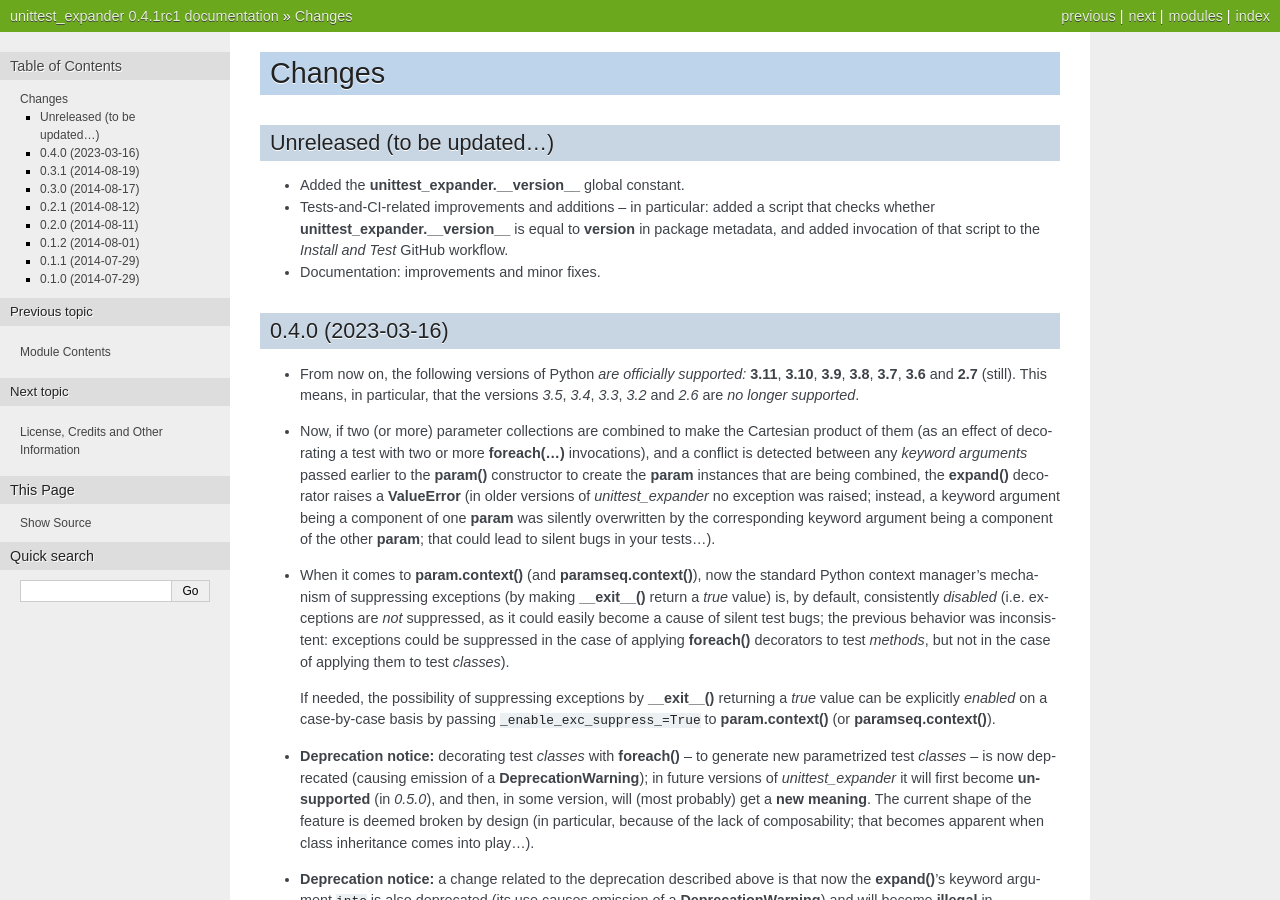
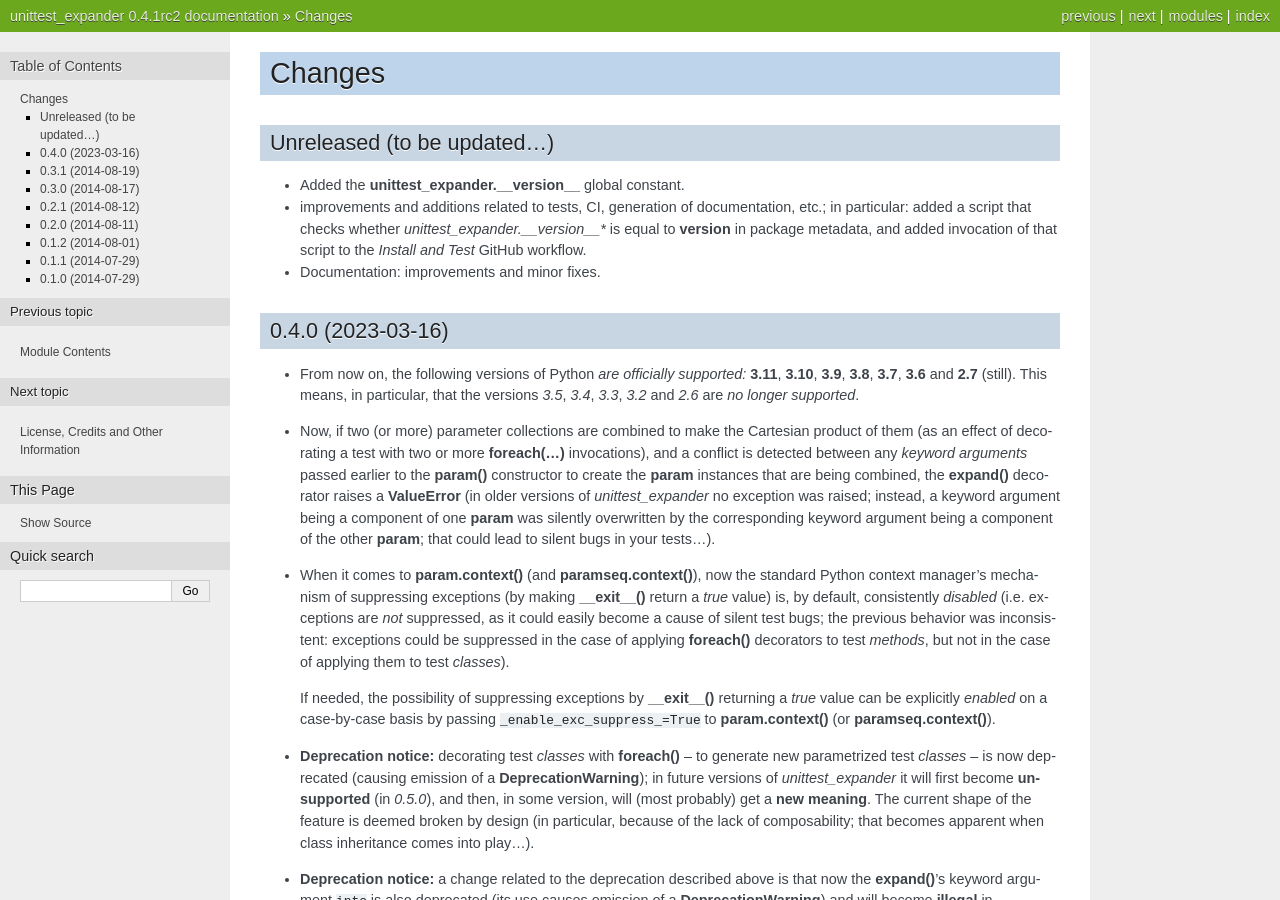
Before and after one commit to zuo/unittest_expander, a Sphinx documentation site: the page built from docs/changes.rst, in a window 1280 px wide and 900 px high. Built offline with Sphinx 7.4.7, drawn with Linux system fonts in a browser that asks for light colours; some of the changed text lies outside the part shown.

Commit message:
Second candidate for release 0.4.1
Docs-related improvements/refactoring...

```diff
--- a/CHANGES.rst
+++ b/CHANGES.rst
@@ -6,10 +6,11 @@ Unreleased (to be updated...)
 
 * Added the **unittest_expander.__version__** global constant.
 
-* Tests-and-CI-related improvements and additions -- in particular:
-  added a script that checks whether **unittest_expander.__version__**
-  is equal to **version** in package metadata, and added invocation of
-  that script to the *Install and Test* GitHub workflow.
+* improvements and additions related to tests, CI, generation of
+  documentation, etc.; in particular: added a script that checks whether
+  *unittest_expander.__version__** is equal to **version** in package
+  metadata, and added invocation of that script to the *Install and
+  Test* GitHub workflow.
 
 * Documentation: improvements and minor fixes.
 
--- a/docs/conf.py
+++ b/docs/conf.py
@@ -14,39 +14,14 @@
 
 import sys
 import os
-import os.path as osp
-import re
-
-
-VERSION_LINE_REGEX = re.compile(br'''
-    ^
-    version
-    \s*
-    =
-    \s*
-    (?P<version_str>
-        \S+
-    )
-    \s*
-    $
-''', re.VERBOSE)
-
-
-def get_version_str():
-    setup_cfg_path = osp.join(os.pardir, 'setup.cfg')
-    with open(setup_cfg_path, 'rb') as f:
-        for line in f:
-            match = VERSION_LINE_REGEX.search(line)
-            if match:
-                return match.group('version_str').decode('utf-8')
-    raise AssertionError('version not found')
-
 
 # If extensions (or modules to document with autodoc) are in another directory,
 # add these directories to sys.path here. If the directory is relative to the
 # documentation root, use os.path.abspath to make it absolute, like shown here.
 #sys.path.insert(0, os.path.abspath('.'))
 sys.path.insert(0, os.path.abspath(os.pardir))
+
+import unittest_expander
 
 # -- General configuration ------------------------------------------------
 
@@ -82,7 +57,7 @@ copyright = u'2014-2023, Jan Kaliszewski (zuo) and others'
 # built documents.
 #
 # The full version, including alpha/beta/rc tags.
-release = get_version_str()
+release = unittest_expander.__version__
 # The short X.Y version.
 version = '.'.join(release.split('.')[:2])
 
--- a/setup.cfg
+++ b/setup.cfg
@@ -1,6 +1,6 @@
 [metadata]
 name = unittest_expander
-version = 0.4.1rc1
+version = 0.4.1rc2
 description = Easy and flexible unit test parametrization
 long_description = file: README.rst
 long_description_content_type = text/x-rst
--- a/unittest_expander.py
+++ b/unittest_expander.py
@@ -2687,7 +2687,7 @@ __all__ = (
     'Substitute',
 )
 
-__version__ = '0.4.1rc1'
+__version__ = '0.4.1rc2'
 
 
 _CLASS_TYPES = (type,) if _PY3 else (type, types.ClassType)
```
